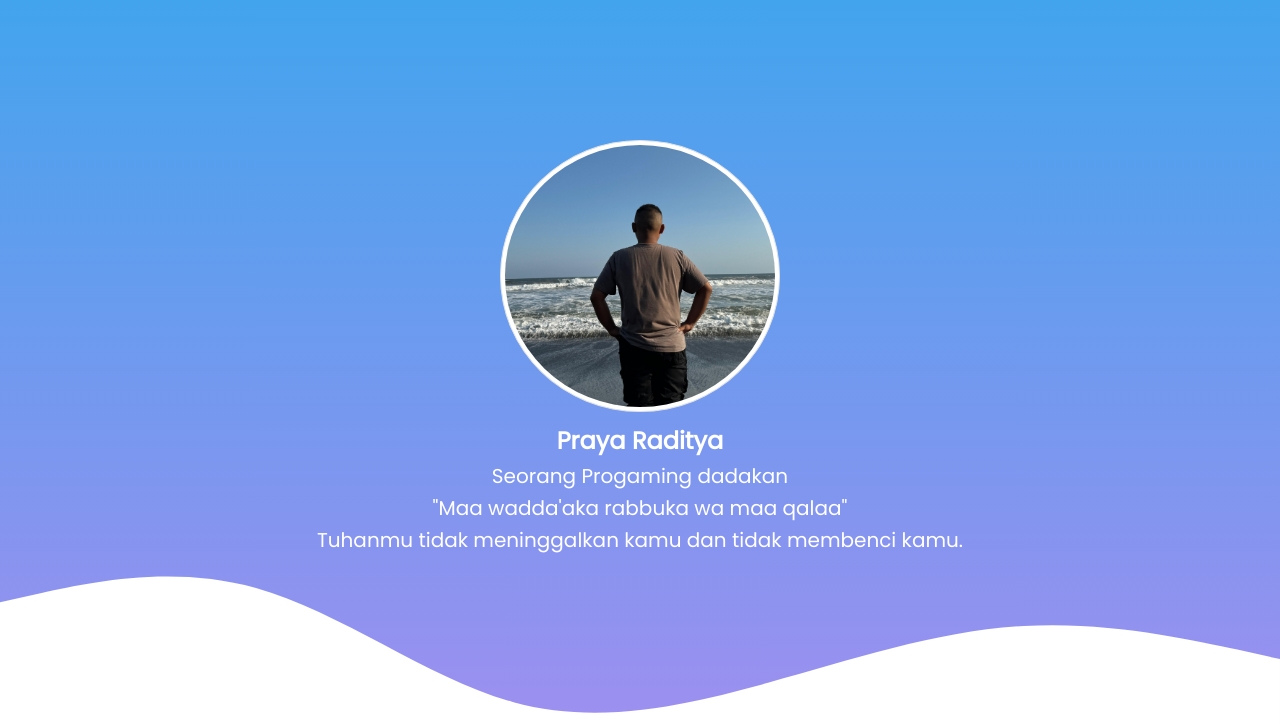
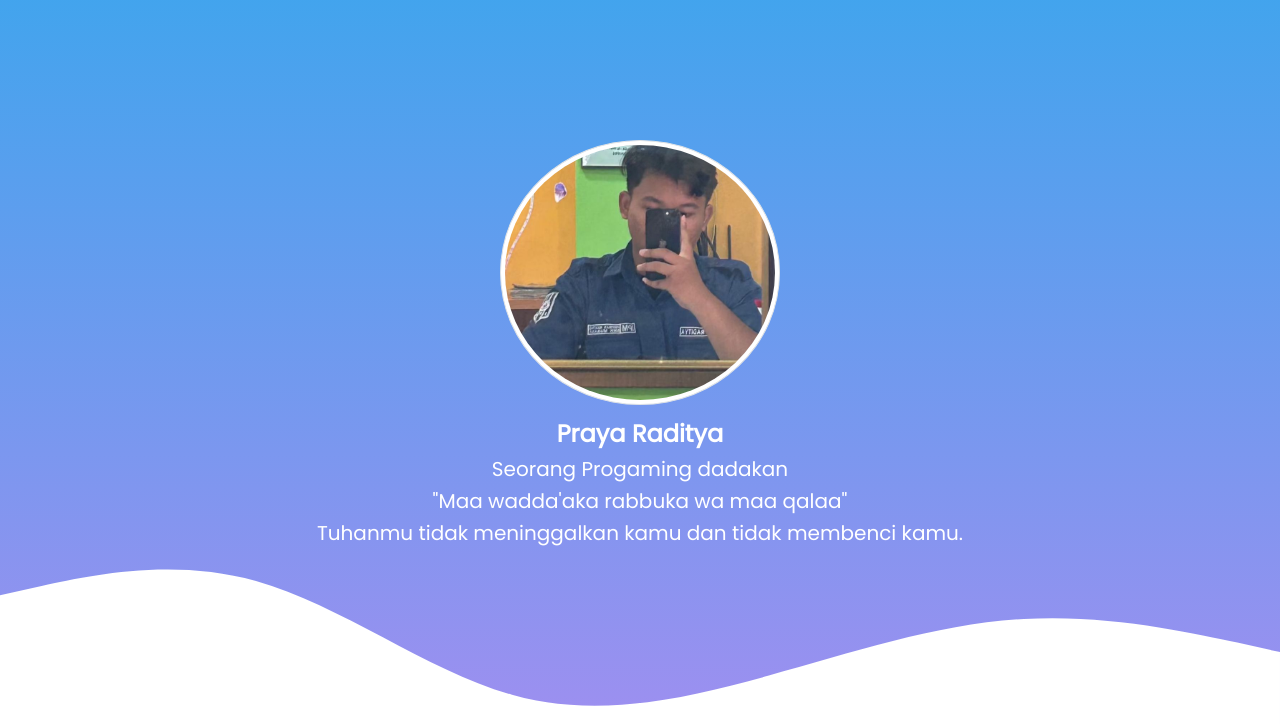
Before and after one commit to Prayfornicetry/tentangku, a plain HTML site: page index.html in a window 1280 px wide. Shown: the part 60-784 px from the top of the page. Drawn offline with nearby package versions, Linux system fonts and the light colour scheme; a web font is replaced by a local one.

Commit message:
Update index.html
okey

```diff
--- a/index.html
+++ b/index.html
@@ -121,7 +121,7 @@
     <div class="all-body-cover">
       <img
         width="280px"
-        src="assets/img/3.jpg"
+        src="assets/img/4.jpg"
         class="img-thumbnail rounded-circle mx-auto d-block"
         alt="..."
       />
```
